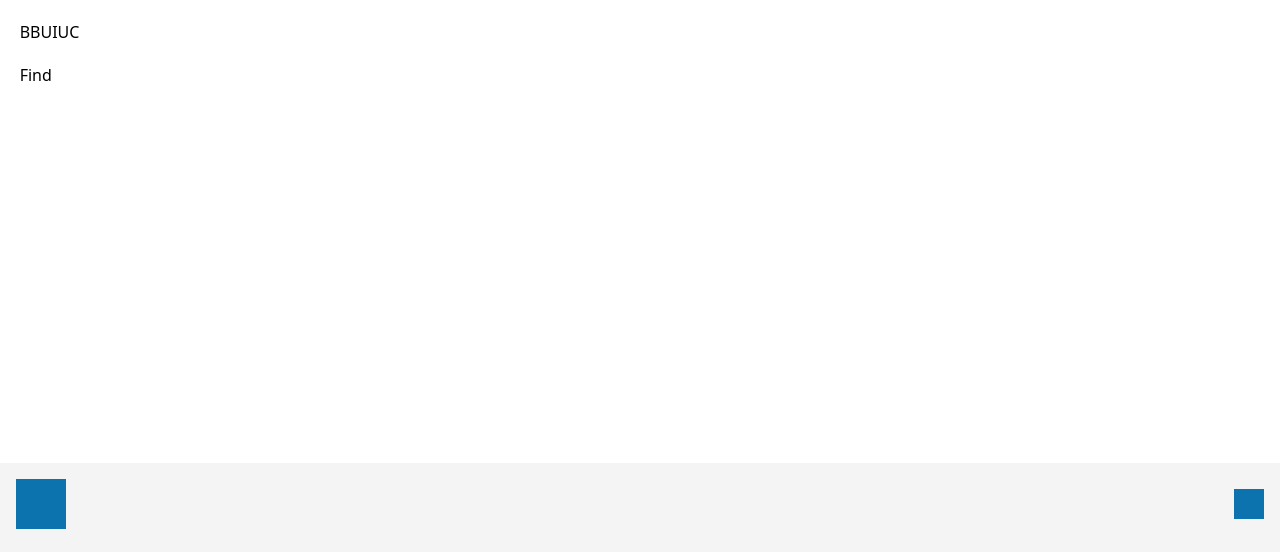
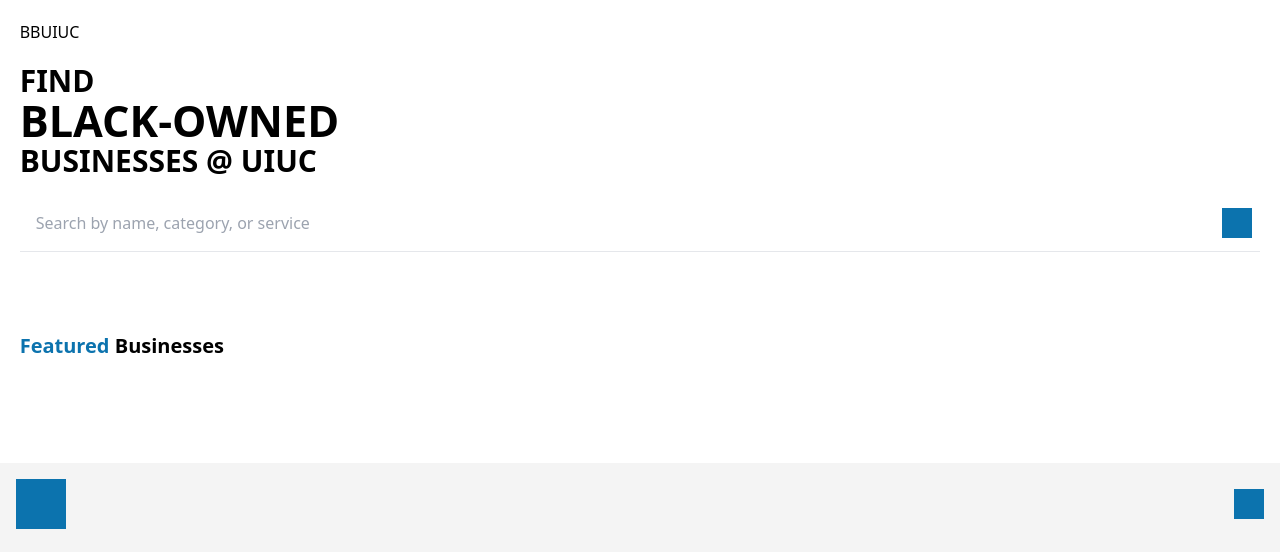
Before and after one commit to tairesu/bbu, a Django app: page / in a window 1280 px wide. Shown: the top 552 px of the page. Run offline with Django 4.2, Linux system fonts and the light colour scheme; style sheets or scripts are compiled from the project's sources.

Commit message:
init hero and featured biz section on home page

```diff
--- a/bbu_uiuc/templates/home.html
+++ b/bbu_uiuc/templates/home.html
@@ -1,7 +1,22 @@
 {% extends 'base.html' %}
 
 {% block content %}
-    <div class="flex flex-col justify-start">
-        <p>Find</p>
-    </div>
+    <!-- Hero Section-->
+    <section class="flex flex-col justify-start ">
+        <p class="uppercase text-3xl font-bold">Find</p>
+        <p class="uppercase text-[2.7rem] leading-none font-bold text-orange">Black-Owned</p>
+        <p class="uppercase text-3xl font-bold">Businesses @ UIUC</p>
+        <div class="flex flex-row border-b border-1 items-center relative mt-4">
+            <input type="text" class=" rounded-sm w-full p-4" placeholder="Search by name, category, or service"/>
+            <span class="w-[30px] h-[30px] bg-greninja absolute right-2"></span>
+        </div>
+    </section>
+    <!-- Featured Businesses-->
+     <section class="flex-flex-row overflow-x-auto my-3xl">
+        <p class="m-0 text-xl font-bold text-greninja">
+            <span class="text-greninja">Featured</span>
+            <span class="text-[black]">Businesses</span>
+        </p>
+     </section>
+
 {% endblock %}
```
